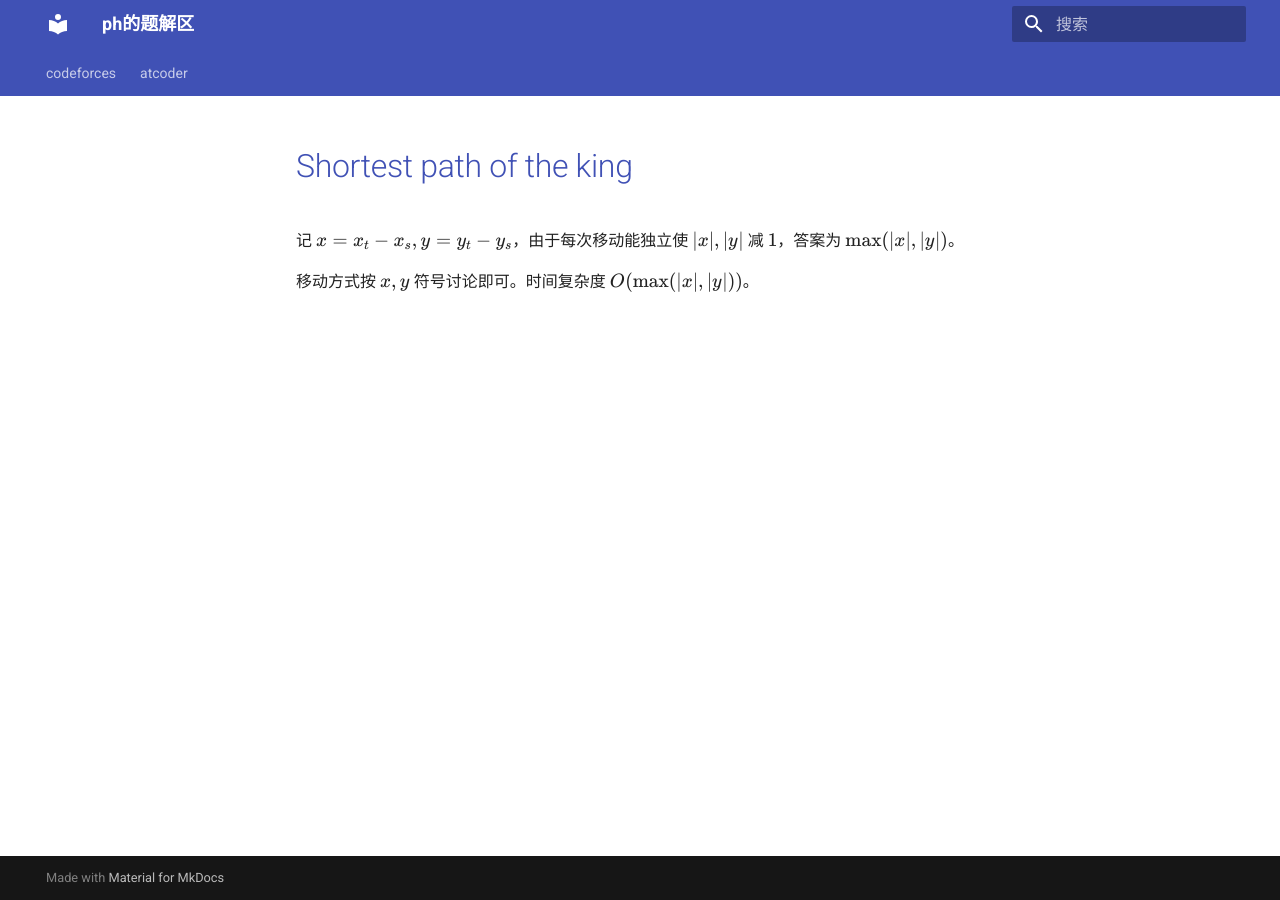
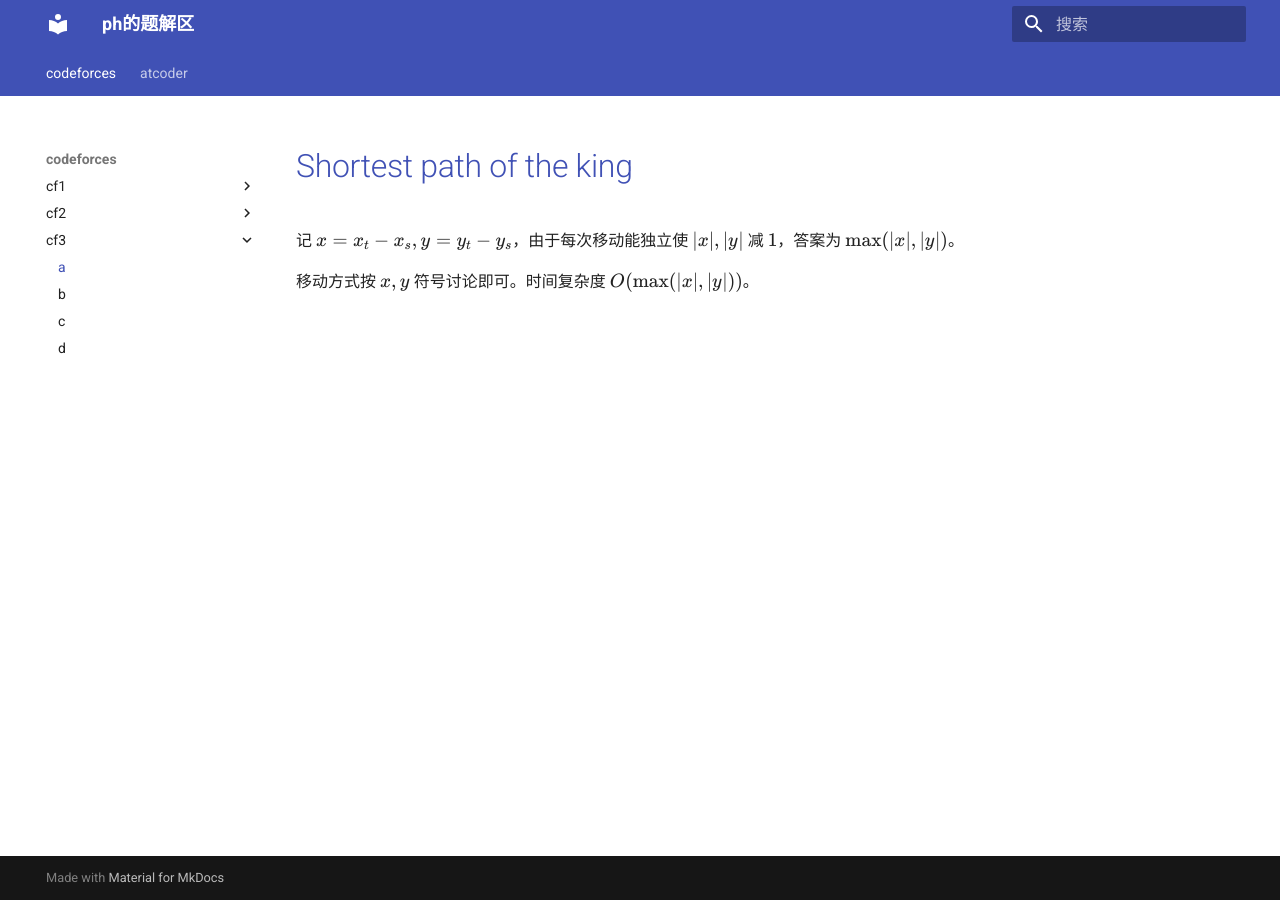
Before and after one commit to phriaync/phoi_tutorials, an MkDocs documentation site: the page built from docs/codeforces/3/a.md, in a window 1280 px wide. Built offline with MkDocs 1.6.1 and Material for MkDocs 9.7.7, drawn with Linux system fonts in a browser that asks for light colours; some of the changed lines change nothing that is shown.

Commit message:
index upd

```diff
--- a/mkdocs.yml
+++ b/mkdocs.yml
@@ -28,6 +28,11 @@
     - a: codeforces/2/a.md
     - b: codeforces/2/b.md
     - c: codeforces/2/c.md
+  - cf3:
+    - a: codeforces/3/a.md
+    - b: codeforces/3/b.md
+    - c: codeforces/3/c.md
+    - d: codeforces/3/d.md
 - atcoder:
   - abc462:
     - a: atcoder/abc462/a.md
@@ -36,5 +41,11 @@
     - d: atcoder/abc462/d.md
     - e: atcoder/abc462/e.md
     - f: atcoder/abc462/f.md
+  - abc463:
+    - a: atcoder/abc463/a.md
+    - b: atcoder/abc463/b.md
+    - c: atcoder/abc463/c.md
+    - d: atcoder/abc463/d.md
+    - e: atcoder/abc463/e.md
   - arc222:
     - a: atcoder/arc222/a.md
```
